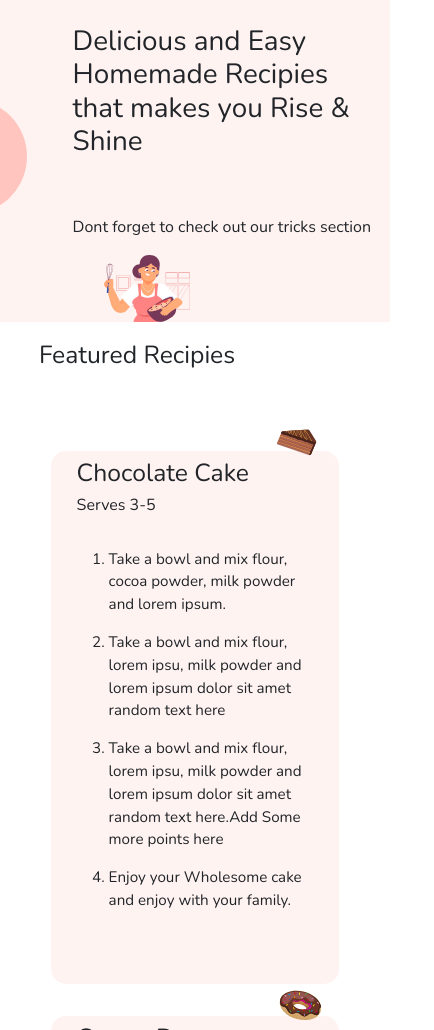
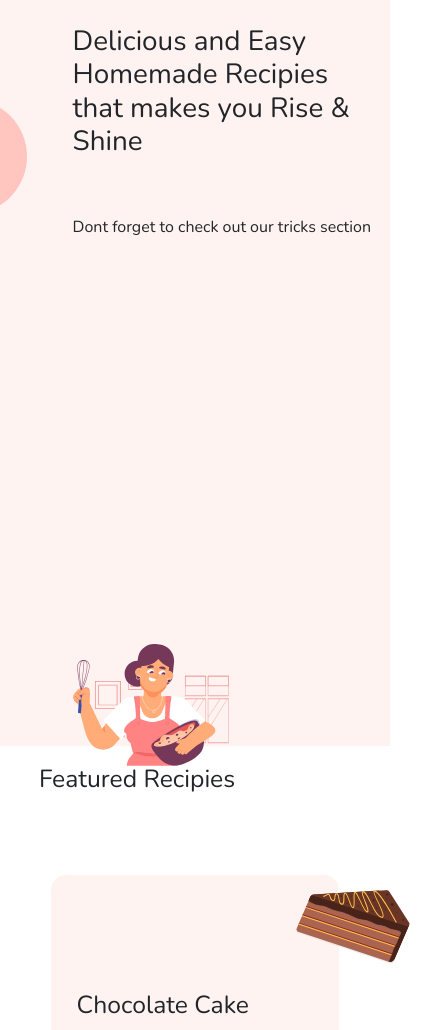
Before and after one commit to SwarupKharul/HomeBakes_STC, a plain HTML site: page index.html in a window 390 px wide. Shown: the part 70-1100 px from the top of the page, 434 px wide, since content can reach past the window. Drawn offline with nearby package versions, Linux system fonts and the light colour scheme.

Commit message:
responsive

```diff
--- a/index.html
+++ b/index.html
@@ -52,7 +52,7 @@
                 <p>Dont forget to check out our tricks section</p>
             </div>
             <div class="col-sm">
-                <img src="Bakery/landing_lady.svg" style="padding-left: 10%; z-index: 10; width:30vw; bottom: 0px;">
+                <img src="Bakery/landing_lady.svg" style="bottom: 1%; z-index: 10; width:40vw; position: absolute;">
             </div>
         </div>
     </div>
@@ -64,7 +64,7 @@
             <div class="col-sm p-2 mb-2">
                 <div class="card">
                     <div class="card-img">
-                        <img src="./Bakery/pastry.svg" style="height:10vw">
+                        <img src="./Bakery/pastry.svg" style="height:13vh">
                     </div>
                     <br>
                     <div class="card-body">
@@ -86,7 +86,7 @@
             <div class="col-sm p-2 mt-2">
                 <div class="card">
                     <div class="card-img">
-                        <img src="./Bakery/donut.svg" style="height: 10vw;">
+                        <img src="./Bakery/donut.svg" style="height: 13vh;">
                     </div>
                     <br>
                     <div class="card-body">
--- a/style.css
+++ b/style.css
@@ -6,9 +6,9 @@
 }
 .header{
     padding: 10%;
+    height: 90vh;
 }
 .card{
-    height: 100%;
     margin: 5%;
     padding: 3%;
     background-color: #FFF3F1;
@@ -16,7 +16,7 @@
     border-radius: 15px;
 }
 .card-img{
-    margin: -15%;
+    margin: -8%;
     padding: 0px 0px 0px 95%;
 }
 .card-text{
```
